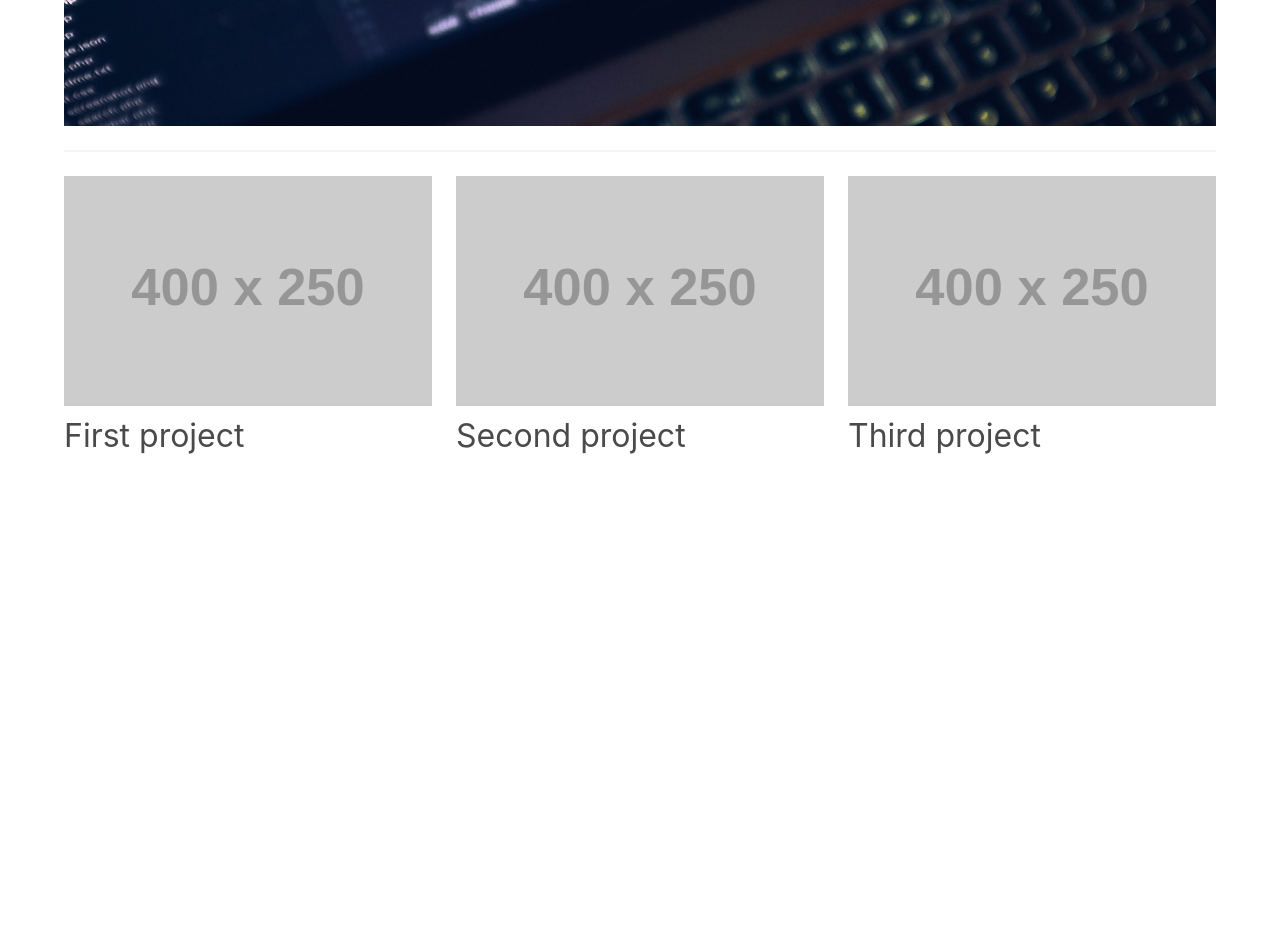
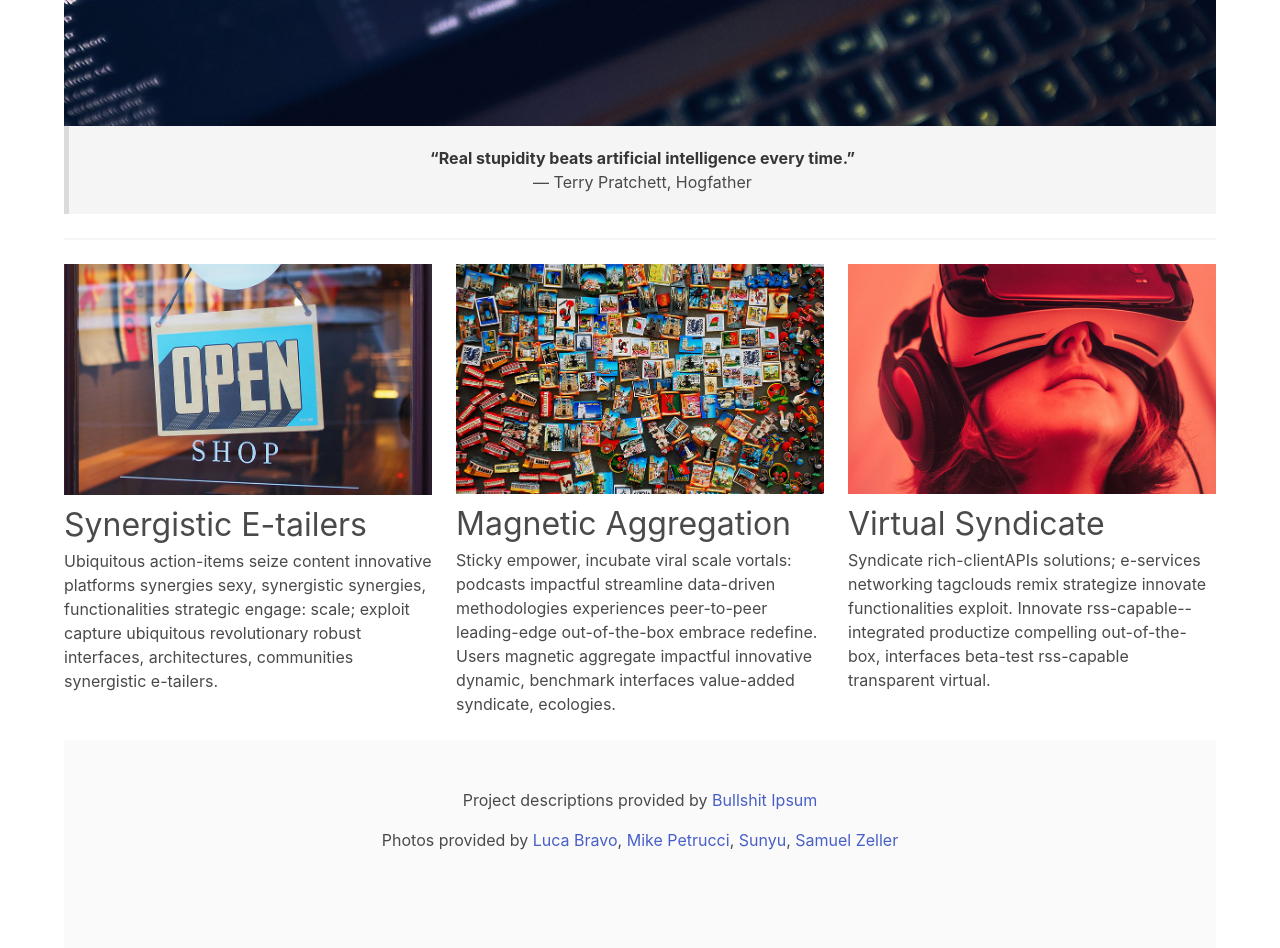
Before and after one commit to mariofink/ud_portfolio, a website: page index.html in a window 1280 px wide. Shown: the part 680-1628 px from the top of the page. Before the commit the page ends 1152 px from the top, so only its background shows below. Drawn offline with nearby package versions, Linux system fonts and the light colour scheme; placeholder pictures from the web are drawn by us.

Commit message:
add custom images and quote

```diff
--- a/index.html
+++ b/index.html
@@ -24,7 +24,7 @@
         <div class="level-item">
           <div class="">
             <h1 class="is-size-1">Mario Fink</h1>
-            <h2 class="is-size-4">Full-Stack Developer</h2>
+            <h2 class="is-size-4">Full-Stack Web Developer</h2>
           </div>
         </div>
       </div>
@@ -32,22 +32,59 @@
     <hr>
     <section class="hero">
       <img src="./img/macbook-code.jpg">
+      <div class="content has-text-centered">
+        <blockquote>
+          <strong>“Real stupidity beats artificial intelligence every time.”</strong>
+          <br>— Terry Pratchett, Hogfather </blockquote>
+      </div>
     </section>
     <hr>
     <section class="columns">
       <div class="column">
-        <img src="http://via.placeholder.com/400x250">
-        <h3 class="is-size-3">First project</h3>
+        <img src="./img/retail.jpg">
+        <h3 class="is-size-3">Synergistic E-tailers</h3>
+        <p>Ubiquitous action-items seize content innovative platforms synergies sexy, synergistic synergies, functionalities
+          strategic engage: scale; exploit capture ubiquitous revolutionary robust interfaces, architectures, communities
+          synergistic e-tailers.</p>
       </div>
       <div class="column">
-        <img src="http://via.placeholder.com/400x250">
-        <h3 class="is-size-3">Second project</h3>
+        <img src="./img/magnetic.jpg">
+        <h3 class="is-size-3">Magnetic Aggregation</h3>
+        <p>Sticky empower, incubate viral scale vortals: podcasts impactful streamline data-driven methodologies experiences
+          peer-to-peer leading-edge out-of-the-box embrace redefine. Users magnetic aggregate impactful innovative dynamic,
+          benchmark interfaces value-added syndicate, ecologies.</p>
       </div>
       <div class="column">
-        <img src="http://via.placeholder.com/400x250">
-        <h3 class="is-size-3">Third project</h3>
+        <img src="./img/virtual.jpg">
+        <h3 class="is-size-3">Virtual Syndicate</h3>
+        <p>Syndicate rich-clientAPIs solutions; e-services networking tagclouds remix strategize innovate functionalities exploit.
+          Innovate rss-capable--integrated productize compelling out-of-the-box, interfaces beta-test rss-capable transparent
+          virtual.
+        </p>
       </div>
     </section>
+    <footer class="footer">
+      <div class="content has-text-centered">
+        <p>Project descriptions provided by
+          <a href="http://bullshitipsum.com/">Bullshit Ipsum</a>
+        </p>
+        <p>Photos provided by
+          <a href="https://unsplash.com/@lucabravo?utm_medium=referral&amp;utm_campaign=photographer-credit&amp;utm_content=creditBadge"
+            target="_blank" rel="noopener noreferrer" title="Download free do whatever you want high-resolution photos from Luca Bravo">
+            Luca Bravo</a>,
+          <a href="https://unsplash.com/@mikepetrucci?utm_medium=referral&amp;utm_campaign=photographer-credit&amp;utm_content=creditBadge"
+            target="_blank" rel="noopener noreferrer" title="Download free do whatever you want high-resolution photos from Mike Petrucci">
+            Mike Petrucci</a>,
+          <a href="https://unsplash.com/@sunyu?utm_medium=referral&amp;utm_campaign=photographer-credit&amp;utm_content=creditBadge"
+            target="_blank" rel="noopener noreferrer" title="Download free do whatever you want high-resolution photos from Sunyu">
+            Sunyu</a>,
+          <a href="https://unsplash.com/@samuelzeller?utm_medium=referral&amp;utm_campaign=photographer-credit&amp;utm_content=creditBadge"
+            target="_blank" rel="noopener noreferrer" title="Download free do whatever you want high-resolution photos from Samuel Zeller">
+            Samuel Zeller
+          </a>
+        </p>
+      </div>
+    </footer>
   </div>
 </body>
 
```
Also changed, not shown: img/magnetic.jpg (added), img/retail.jpg (added), img/virtual.jpg (added).
